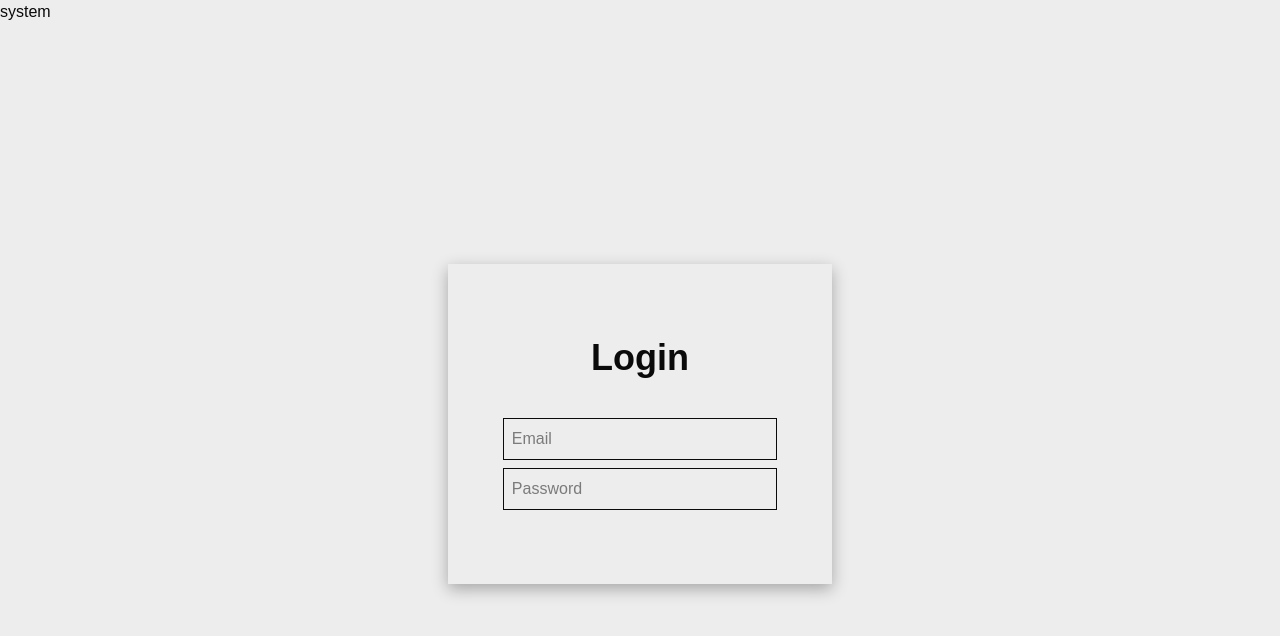
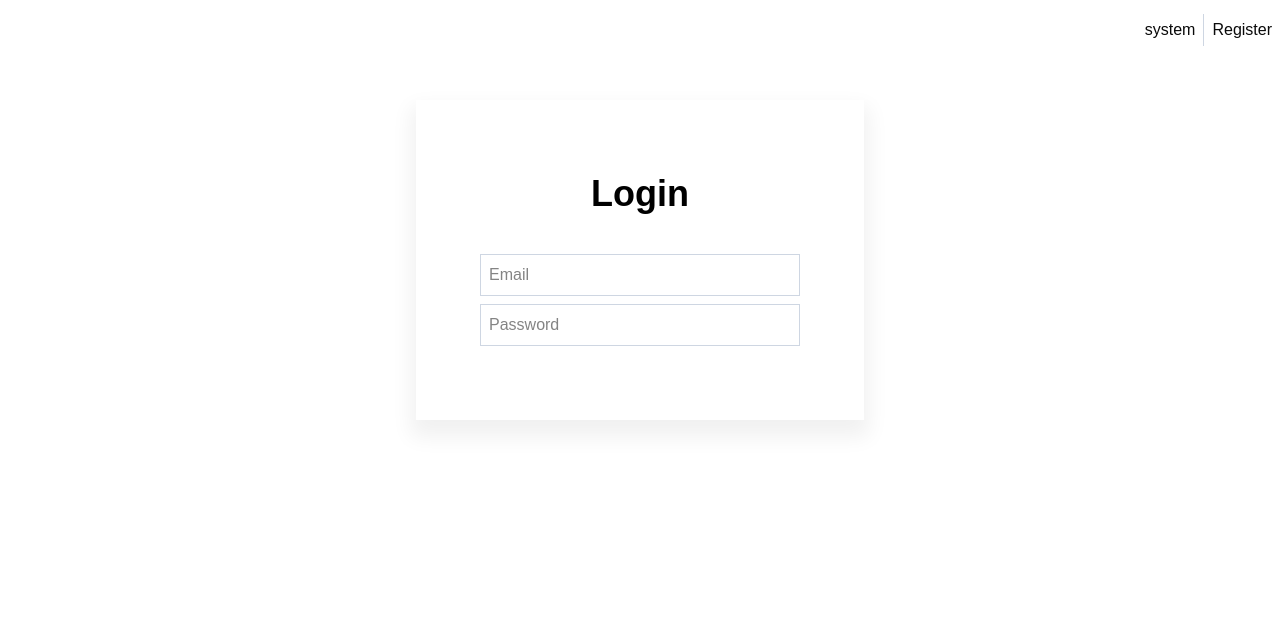
Before and after one commit to itsaflamingo/stock-port, a Next.js app: page / in a window 1280 px wide. Shown: the top 636 px of the page. Built offline with nearby package versions, Linux system fonts and the light colour scheme.

Commit message:
updated dark-mode colors, box shadow styling

```diff
--- a/src/app/globals.css
+++ b/src/app/globals.css
@@ -1,18 +1,20 @@
 @import "tailwindcss";
+@custom-variant dark (&:where(.dark, .dark *));
 
 :root {
-  --background: #ededed;
-  --foreground: #0a0a0a;
+  --background: #ffffff;
+  --foreground: #111827;
+  --grey-border: #ced6e2;
 }
 
 .dark {
-  --background: black;
-  --foreground: white;
+  --background: #111827;
+  --foreground: #E5E7E1;
 }
 
 @media (prefers-color-scheme: light) {
   :root {
-    --background: #ededed;
+    --background: #ffffff;
     --foreground: #0a0a0a;
   }
 }
--- a/src/app/page.tsx
+++ b/src/app/page.tsx
@@ -1,11 +1,14 @@
+import RegisterButton from "@/components/register-button";
 import ThemeButton from "@/components/theme-button";
 import Account from "@/pages/account/account";
 
 export default function Home() {
   return (
     <>
-      <menu>
+      <menu className="flex justify-end gap-2 p-2 h-15 mb-10">
         <ThemeButton />
+        <div className="w-px h-8 bg-[var(--grey-border)] self-center"></div>
+        <RegisterButton />
       </menu>
       <Account />
       <footer>
--- /dev/null
+++ b/src/components/register-button.tsx
@@ -0,0 +1,9 @@
+"use client"
+
+export default function RegisterButton() {
+    return (
+        <>
+            <button>Register</button>
+        </>
+    );
+}
--- a/src/pages/account/account.tsx
+++ b/src/pages/account/account.tsx
@@ -2,7 +2,7 @@ import Login from "./login";
 
 export default function Account() {
     return (
-        <div className="h-full flex items-center justify-center">
+        <div className="h-full flex items-start justify-center">
             <Login />
         </div>
     );
--- a/src/pages/account/login.tsx
+++ b/src/pages/account/login.tsx
@@ -2,14 +2,15 @@
 
 export default function Login() {
     return (
-        <div className="w-3/10 h-4/10 flex flex-col items-center justify-center
-        shadow-[0_5px_15px_rgba(0,0,0,0.3)]
-        dark:[box-shadow:0_5px_15px_rgba(255,255,255,0.3),_0_5px_15px_rgba(0,0,0,0.3)]
-        gap-10">
-            <h1 className="text-4xl font-bold">Login</h1>
+        <div className="w-md h-4/10 flex flex-col items-center justify-center
+        shadow-[0_12px_20px_5px_rgba(1,1,1,0.06)]
+        dark:shadow-[0_12px_20px_5px_rgba(255,255,255,0.3)]
+        gap-10"
+        >
+            <h1 className="text-4xl font-bold text-black dark:text-white">Login</h1>
             <form className="flex flex-col gap-2 w-5/7">
-                <input type="email" placeholder="Email" className="border w-full p-2" />
-                <input type="password" placeholder="Password" className="border w-full p-2" />
+                <input type="email" placeholder="Email" className="border border-[var(--grey-border)] w-full p-2" />
+                <input type="password" placeholder="Password" className="border border-[var(--grey-border)] w-full p-2" />
             </form>
         </div>
     );
--- a/src/pages/account/register.tsx
+++ b/src/pages/account/register.tsx
@@ -0,0 +1,9 @@
+"use client"
+
+export default function Register() {
+    return (
+        <div>
+            <button>Register</button>
+        </div>
+    )
+}
```
